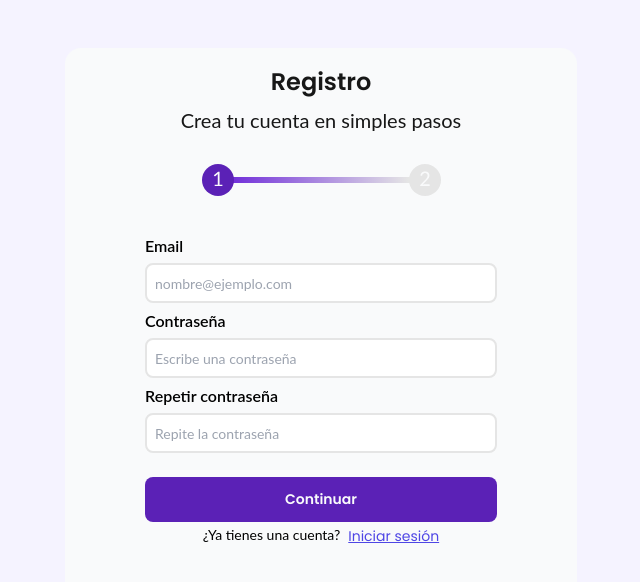
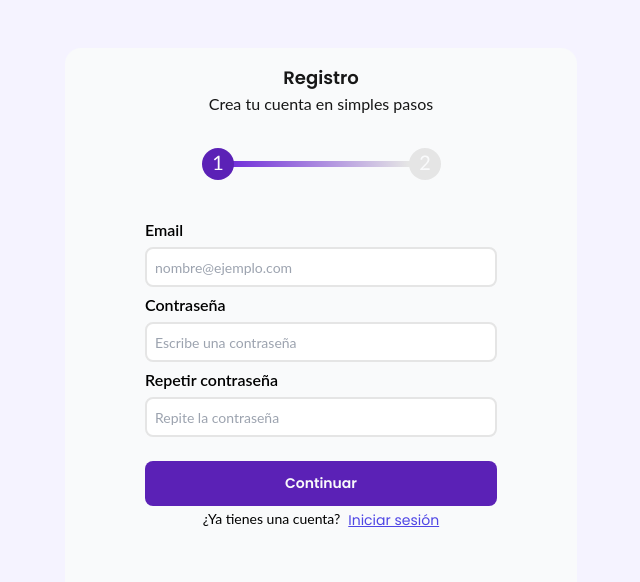
Before and after one commit to No-Country/c9-56-t-mern, a React (Vite) app in the folder frontend/: page /register in a window 1280 px wide. Shown: the top 582 px of the page, without its empty margins (319-959 px from the left). Built offline with nearby package versions, Linux system fonts and the light colour scheme; no server answers; a web font is replaced by a local one.

Commit message:
add(SimpleText): py- dinamic class

```diff
--- a/frontend/src/components/SimpleText/SimpleText.jsx
+++ b/frontend/src/components/SimpleText/SimpleText.jsx
@@ -1,20 +1,12 @@
 import React from "react"
 
-const SimpleText = ({ title, paragraph }) => {
+const SimpleText = ({ title, paragraph, paddingY }) => {
   return (
     <div className="w-full max-w-sm m-auto px-4 text-center text-neutral-900">
-      <h2 className="text-title font-title mb-2">{title}</h2>
-      <p className="text-subtitle font-subtitle">{paragraph}</p>
+      <h2 className={`text-title font-title lg:text-lg py-${paddingY}`}>{title}</h2>
+      <p className="text-subtitle font-subtitle lg:text-base">{paragraph}</p>
     </div>
   )
 }
 
 export default SimpleText
-
-{
-  //ejemplo de importación
-  /* <SimpleText
-        title={'Registro'}
-        paragraph={'¡Falta poco! Ya casi tienes tu cuenta en Pawful. '}
-      /> */
-}
```
